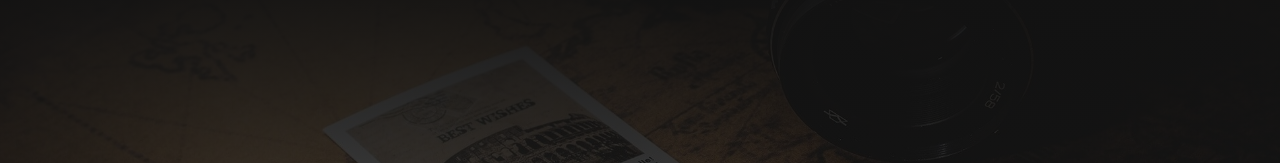
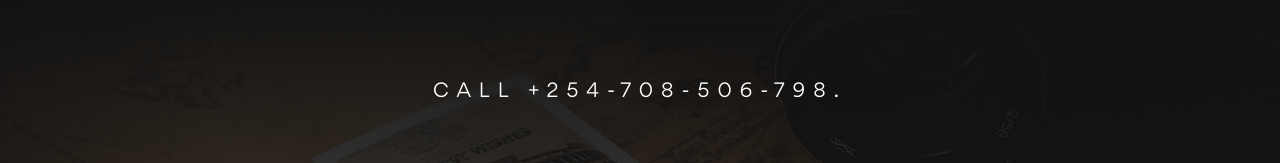
Before and after one commit to Allanimated/Portfolio, a plain HTML site: page index.html in a window 1280 px wide. Shown: the part 6099-6262 px from the top of the page. Drawn offline with Linux system fonts and the light colour scheme.

Commit message:
Update index.html

```diff
--- a/index.html
+++ b/index.html
@@ -598,6 +598,7 @@
           <h2 class="h2 section-title" data-reveal>
             Work inquiry, Job opportunities? CALL +254-708-506-798.
           </h2>
+          <p class="hero-text">CALL +254-708-506-798.</p>
 
           <a href="mailto:allanjoroge116@gmail.com" class="btn-icon" data-reveal>
             <img
```
